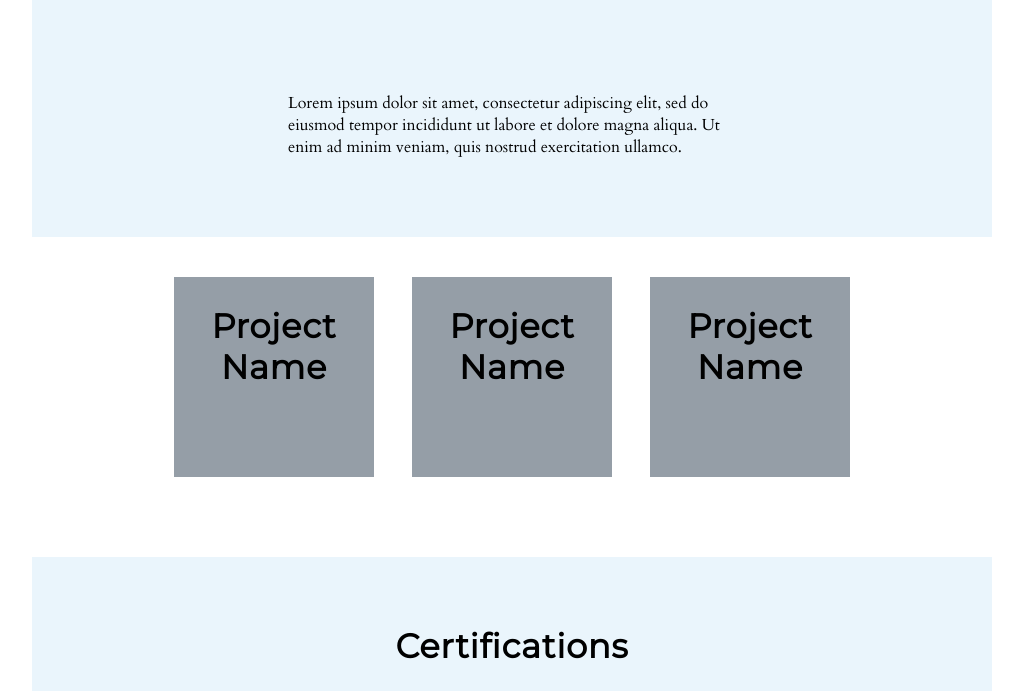
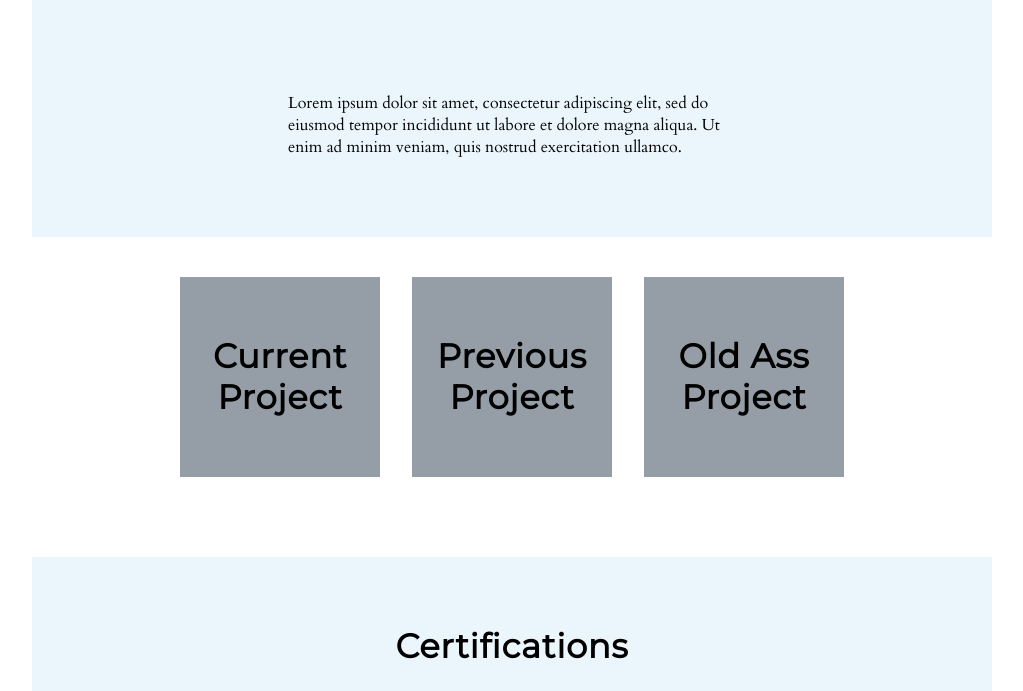
Before and after one commit to JMFritz/Portf, a React app: page / in a window 1280 px wide. Shown: the part 99-790 px from the top of the page, without its empty margins (128-1151 px from the left). Built offline with nearby package versions, Linux system fonts and the light colour scheme; grey boxes are pictures that could not be loaded.

Commit message:
add basic react to dynamically place projects and simplify display.

```diff
--- a/index.html
+++ b/index.html
@@ -9,7 +9,9 @@
 
     <link rel="stylesheet" href="https://fonts.googleapis.com/css?family=Montserrat"/>
     <link rel="stylesheet" href="https://fonts.googleapis.com/css?family=Cardo"/>
-    <script type="text/javascript" src="dist/bundle.js"></script>
+    <script src="https://unpkg.com/babel-standalone@6.26.0/babel.js"></script>
+    <script type="text/javascript" src="https://unpkg.com/react@16.0.0/umd/react.production.min.js"></script>
+    <script type="text/javascript" src="https://unpkg.com/react-dom@16.0.0/umd/react-dom.production.min.js"></script>
     <script src="https://ajax.googleapis.com/ajax/libs/jquery/2.2.4/jquery.min.js"></script>
     <script type="text/javascript">
         $(document).ready(function() {
@@ -96,25 +98,7 @@
       </div>
     </section>
 
-    <section class="sectionTWO section--alignCentered section--description">
-      <div class="projectWrapper">
-        <div class="project">
-          <h1 class="project-title">Project Name</h1>
-        </div>
-      </div>
-
-      <div class="projectWrapper">
-        <div class="project">
-          <h1 class="project-title">Project Name</h1>
-        </div>
-      </div>
-
-      <div class="projectWrapper">
-        <div class="project">
-          <h1 class="project-title">Project Name</h1>
-        </div>
-      </div>
-    </section>
+    <div id="example-work"></div>
 
     <section class="background--skyBlue sectionTWO section--description section--alignCentered">
       <h2>Certifications</h2>
@@ -180,5 +164,6 @@
     </section>
 
     </div>
+    <script type="text/javascript" src="dist/bundle.js"></script>
   </body>
 </html>
--- a/js/example-work.js
+++ b/js/example-work.js
@@ -3,7 +3,31 @@ import React from 'react';
 class ExampleWork extends React.Component {
   render() {
     return(
-      <section>It Works!</section>
+      <section className="sectionTWO section--alignCentered section--description">
+
+        { this.props.work.map( (example, idx) => {
+            return (
+              <ExampleWorkBubble example={example} key={idx}/>
+            )
+          })
+        }
+      </section>
+    )
+  }
+}
+
+class ExampleWorkBubble extends React.Component {
+  render() {
+    let example = this.props.example;
+    return (
+      <div className="projectWrapper">
+        <div className="project">
+          <img alt={ example.image.desc }
+            className="projectImage"
+            src={ example.image.src }/>
+          <h1 className="project-title">{ example.title }</h1>
+        </div>
+      </div>
     )
   }
 }
--- a/js/main.js
+++ b/js/main.js
@@ -2,4 +2,31 @@ import React from 'react';
 import ReactDOM from 'react-dom';
 import ExampleWork from './example-work';
 
-ReactDOM.render(<ExampleWork />, document.getElementById('example-work'))
+const myWork = [
+  {
+    'title': "Current Project",
+    'image': {
+      'desc': "",
+      'src': "",
+      'comment': ""
+    }
+  },
+  {
+    'title': "Previous Project",
+    'image': {
+      'desc': "",
+      'src': "",
+      'comment': ""
+    }
+  },
+  {
+    'title': "Old Ass Project",
+    'image': {
+      'desc': "",
+      'src': "",
+      'comment': ""
+    }
+  }
+]
+
+ReactDOM.render(<ExampleWork work={myWork}/>, document.getElementById('example-work'))
```
Also changed, not shown: dist/bundle.js.
